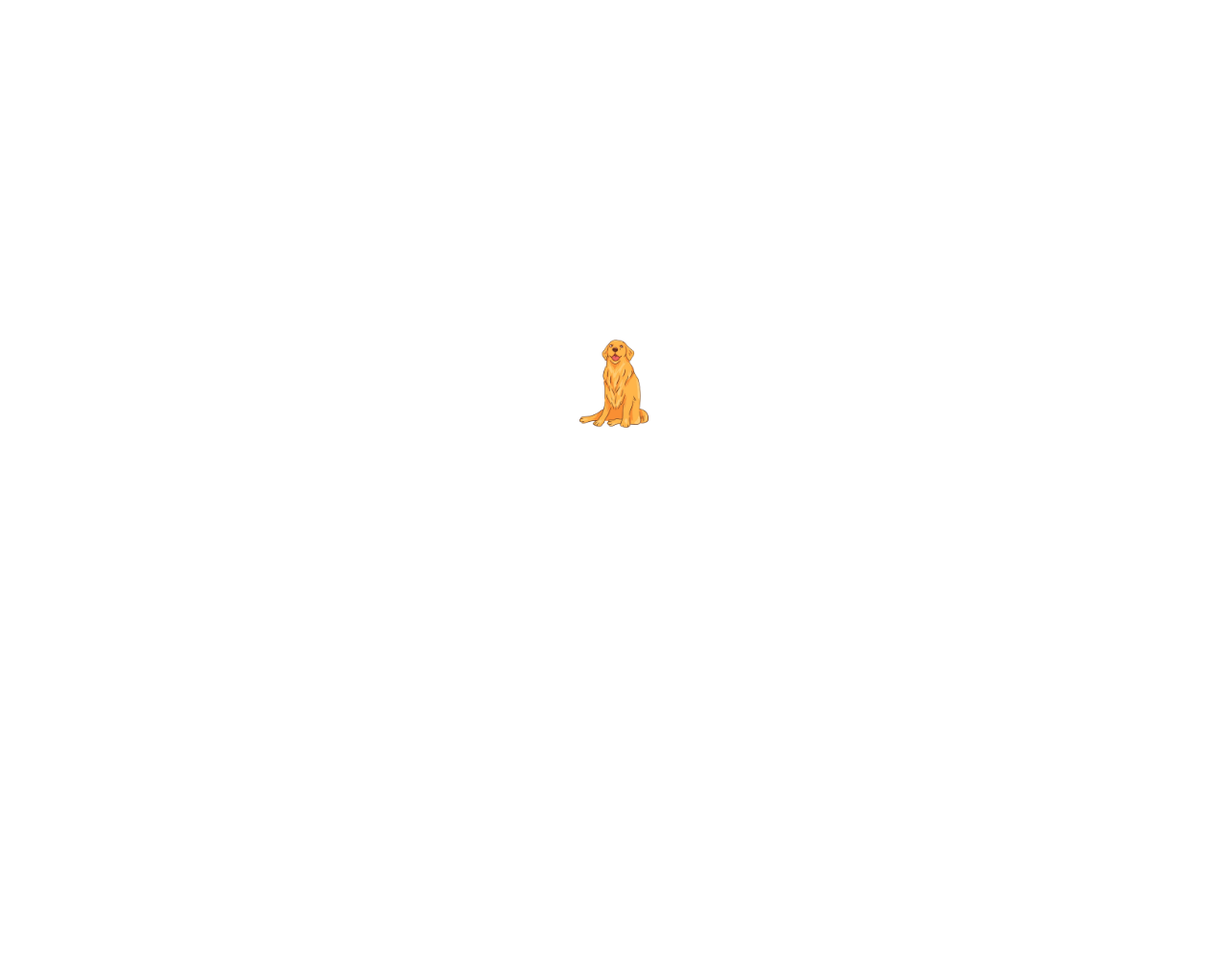
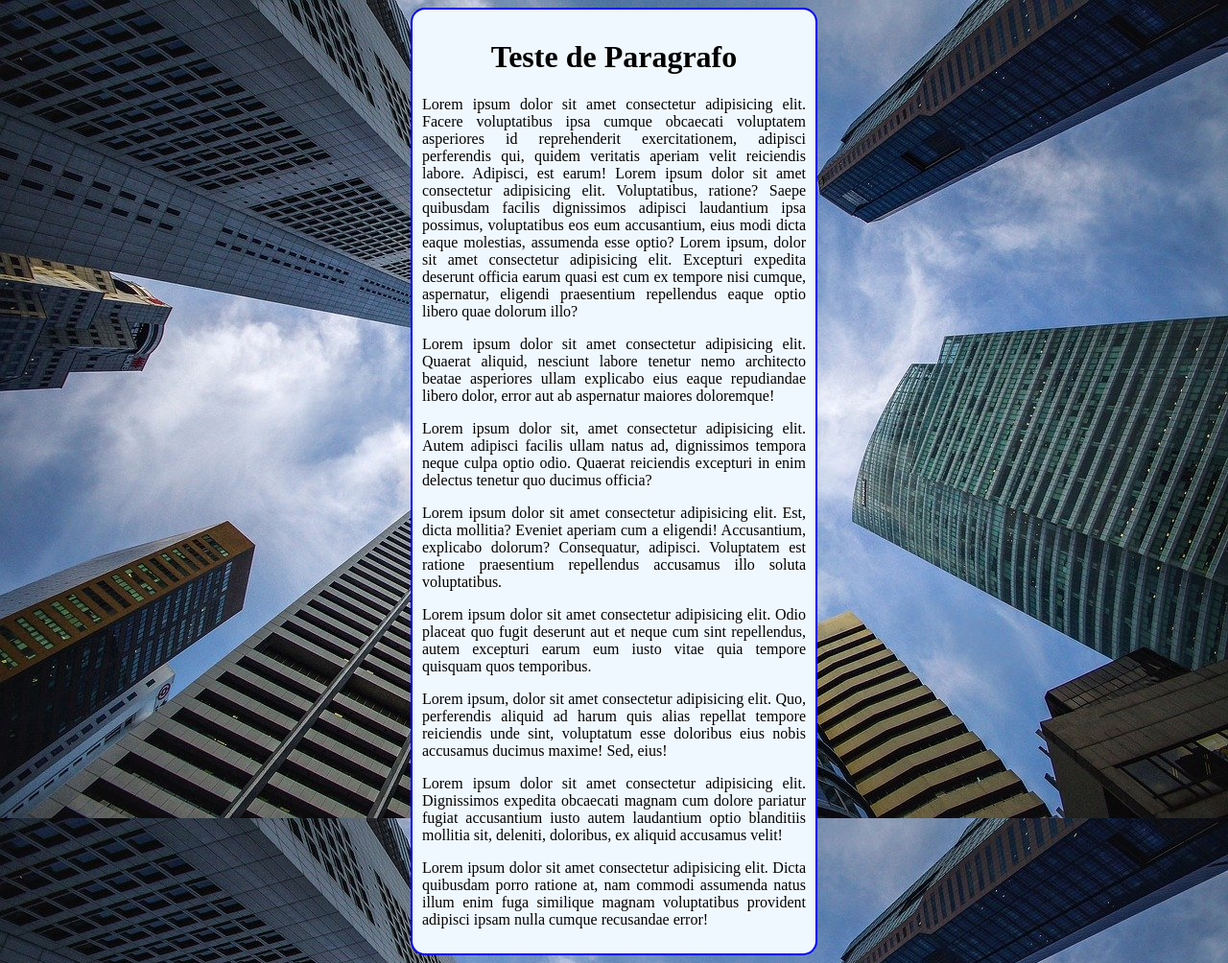
Before and after one commit to Enzo-Santoss/HTML-CSS, a plain HTML site: page Exercicios/ex014/fundo004.html in a window 1280 px wide. Shown: the whole page at 96% size. Before the commit the page ends 800 px from the top, so only its background shows below. Drawn offline with Linux system fonts and the light colour scheme.

Commit message:
adicionei alguns elementos no css

```diff
--- a/Exercicios/ex014/fundo004.html
+++ b/Exercicios/ex014/fundo004.html
@@ -6,15 +6,54 @@
     <title>Posicionamento</title>
     <style>
         body{
-            background-image: url('img/happy-golden-retriever-dog-612c20.webp');
-            height: 98vh;
-            background-size: 100px;
+            /*isso aqui abaixo é uma shorthand!*/
+            background: black url('img/wallpaper002.jpg') center center no-repeat fixed;
+            background-size: cover;
+            /*
+            background-image: url('img/wallpaper002.jpg');
             background-repeat: no-repeat;
             background-position: center center;
+            background-size: cover;
+            background-attachment: fixed;*/
+        }
+        /* Shorthand- background
+            1° color , 2° image, 3° position, 4° repeat, 5° [size] ('o [size] nao está funcionando') 6° attachment
+        */
+
+
+        main{
+            background-color: aliceblue;
+            max-width: 400px;
+            margin: auto;
+            padding: 10px;
+            border: 2px solid blue;
+            border-radius: 15px;
+
+        }
+        main h1{
+            text-align: center;
+        }
+        main p {
+            text-align: justify;
         }
     </style>
 </head>
 <body>
+    <main>
+        <h1>Teste de Paragrafo</h1>
+        <p>
+            Lorem ipsum dolor sit amet consectetur adipisicing elit. Facere voluptatibus ipsa cumque obcaecati voluptatem asperiores id reprehenderit exercitationem, adipisci perferendis qui, quidem veritatis aperiam velit reiciendis labore. Adipisci, est earum!
+            Lorem ipsum dolor sit amet consectetur adipisicing elit. Voluptatibus, ratione? Saepe quibusdam facilis dignissimos adipisci laudantium ipsa possimus, voluptatibus eos eum accusantium, eius modi dicta eaque molestias, assumenda esse optio?
+            Lorem ipsum, dolor sit amet consectetur adipisicing elit. Excepturi expedita deserunt officia earum quasi est cum ex tempore nisi cumque, aspernatur, eligendi praesentium repellendus eaque optio libero quae dolorum illo?
+        </p>
+        <p>Lorem ipsum dolor sit amet consectetur adipisicing elit. Quaerat aliquid, nesciunt labore tenetur nemo architecto beatae asperiores ullam explicabo eius eaque repudiandae libero dolor, error aut ab aspernatur maiores doloremque!</p>
+        <p>Lorem ipsum dolor sit, amet consectetur adipisicing elit. Autem adipisci facilis ullam natus ad, dignissimos tempora neque culpa optio odio. Quaerat reiciendis excepturi in enim delectus tenetur quo ducimus officia?</p>
+        <p>Lorem ipsum dolor sit amet consectetur adipisicing elit. Est, dicta mollitia? Eveniet aperiam cum a eligendi! Accusantium, explicabo dolorum? Consequatur, adipisci. Voluptatem est ratione praesentium repellendus accusamus illo soluta voluptatibus.</p>
+        <p>Lorem ipsum dolor sit amet consectetur adipisicing elit. Odio placeat quo fugit deserunt aut et neque cum sint repellendus, autem excepturi earum eum iusto vitae quia tempore quisquam quos temporibus.</p>
+        <p>Lorem ipsum, dolor sit amet consectetur adipisicing elit. Quo, perferendis aliquid ad harum quis alias repellat tempore reiciendis unde sint, voluptatum esse doloribus eius nobis accusamus ducimus maxime! Sed, eius!</p>
+        <p>Lorem ipsum dolor sit amet consectetur adipisicing elit. Dignissimos expedita obcaecati magnam cum dolore pariatur fugiat accusantium iusto autem laudantium optio blanditiis mollitia sit, deleniti, doloribus, ex aliquid accusamus velit!</p>
+        <p>Lorem ipsum dolor sit amet consectetur adipisicing elit. Dicta quibusdam porro ratione at, nam commodi assumenda natus illum enim fuga similique magnam voluptatibus provident adipisci ipsam nulla cumque recusandae error!</p>
+    </main>
 
 </body>
 </html>
```
Also changed, not shown: Exercicios/ex014/fundo005.html (added, +36 -0 lines).
